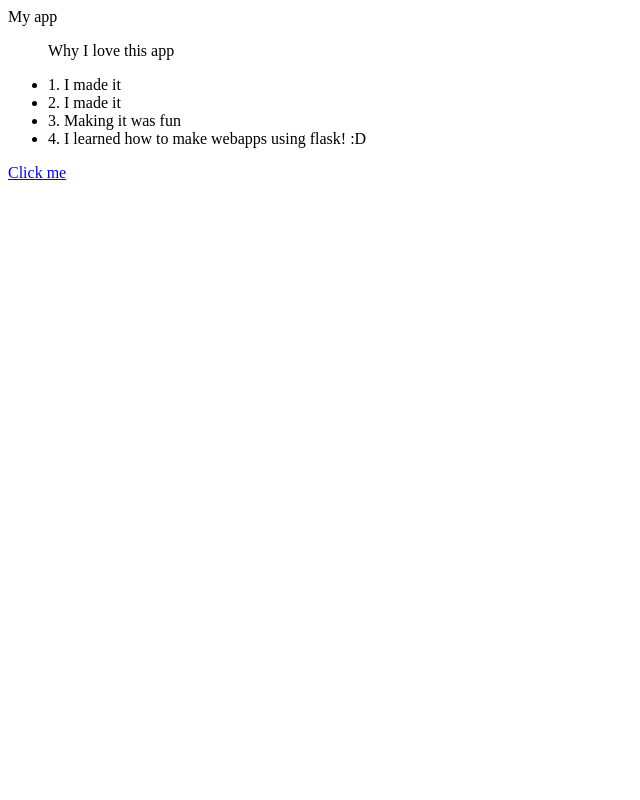
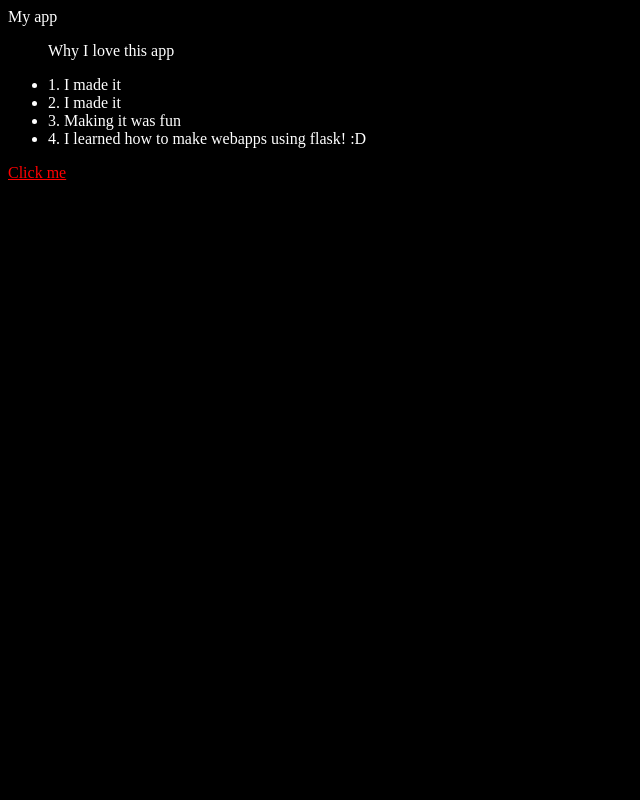
Before and after one commit to roopeshkom/first-flask-webapp, a Flask app: page / in a window 1280 px wide. Shown: the whole page, without its empty margins (0-640 px from the left). Run offline with Flask 2, Linux system fonts and the light colour scheme.

Commit message:
Added some basic css

```diff
--- /dev/null
+++ b/app/static/styles.css
@@ -0,0 +1,19 @@
+body
+{
+	background-color: black;
+}
+
+p
+{
+	color: white;
+}
+
+li
+{
+	color: white;
+}
+
+a
+{
+	color: red;
+}
--- a/app/templates/index.html
+++ b/app/templates/index.html
@@ -1,6 +1,7 @@
 <html>
 	<head>
-		My app
+		<p>My app</p>
+		<link rel="stylesheet" href="{{ url_for('static', filename='styles.css') }}">
 	</head>
 	<body>
 		<ul>
```
